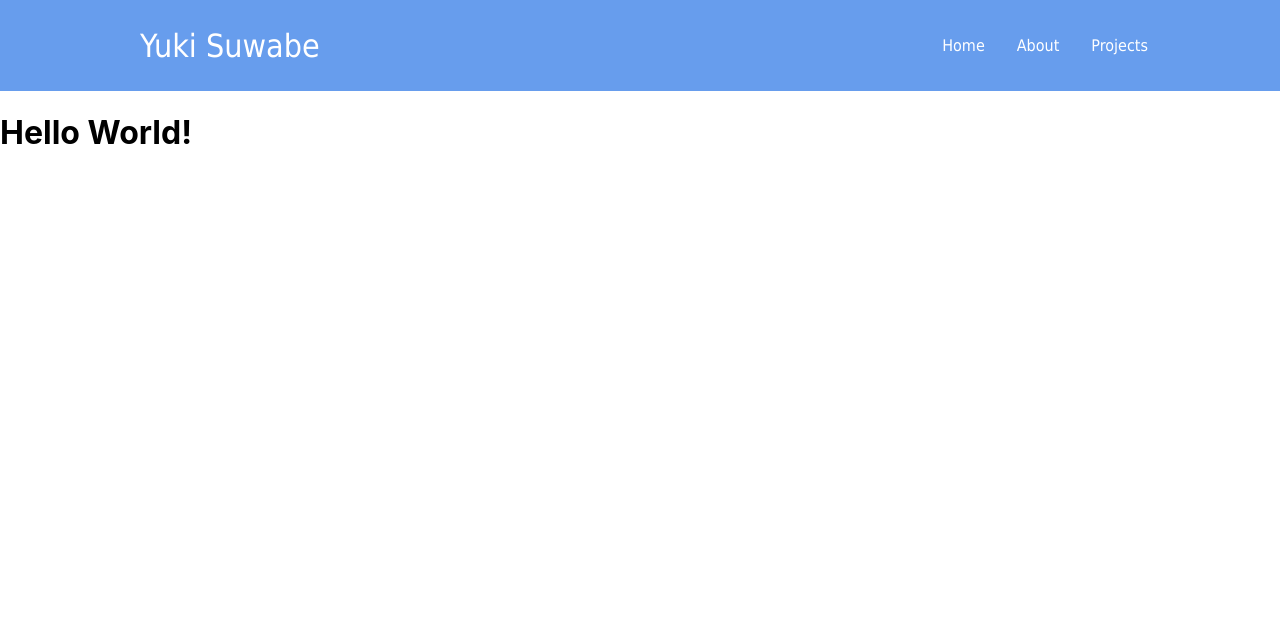
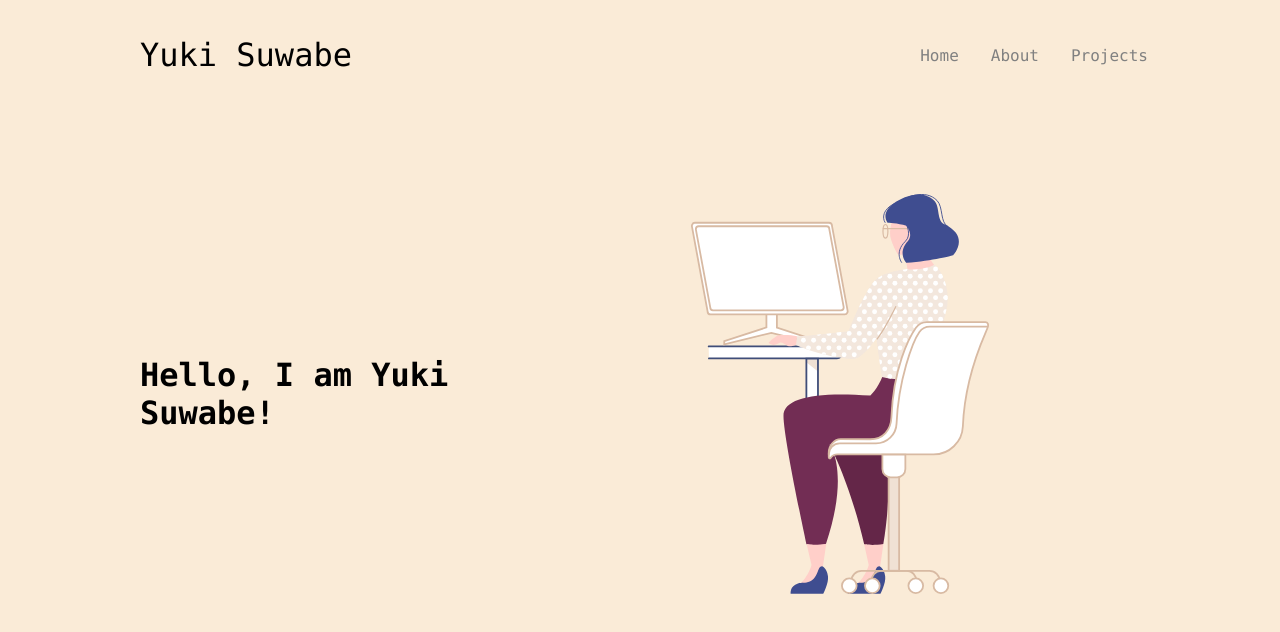
Before and after one commit to yukisuwabe/yukisuwabe.github.io, a React (Create React App) app: page / in a window 1280 px wide. Shown: the top 632 px of the page. Built offline with nearby package versions, Linux system fonts and the light colour scheme.

Commit message:
Home page

```diff
--- a/package.json
+++ b/package.json
@@ -11,7 +11,7 @@
     "react-dom": "^18.1.0",
     "react-icons": "^4.3.1",
     "react-router-dom": "^6.3.0",
-    "react-scripts": "^2.1.3",
+    "react-scripts": "^2.1.8",
     "styled": "^1.0.0",
     "styled-components": "^5.3.5",
     "web-vitals": "^2.1.4"
--- a/src/App.css
+++ b/src/App.css
@@ -1,5 +1,6 @@
 .App {
   text-align: center;
+  background-color: wheat;
 }
 
 .App-logo {
@@ -36,8 +37,3 @@
     transform: rotate(360deg);
   }
 }
-
-.body {
-  align-items: center;
-  justify-content: center;
-}
--- a/src/components/Navbar/NavbarElements.js
+++ b/src/components/Navbar/NavbarElements.js
@@ -3,8 +3,7 @@ import { NavLink as Link } from "react-router-dom";
 import styled from "styled-components";
 
 export const Nav = styled.nav`
-  background: #679ded;
-  height: 85px;
+  height: 13vh;
   display: flex;
   justify-content: space-between;
   align-items: center;
@@ -13,21 +12,21 @@ export const Nav = styled.nav`
 `;
 export const NavLogo = styled(Link)`
   cursor: pointer;
-  color: #fff;
+  color: black;
   font-size: 2rem;
   text-decoration: none;
-  font-family: Tahoma, Geneva, sans-serif;
+  font-family: Consolas, Courier, Tahoma, Geneva, sans-serif;
 `;
 
 export const NavLink = styled(Link)`
-color: #fff;
+color: grey;
 display: flex;
 align-items: center;
 text-decoration: none;
 padding: 0 1rem;
 height: 100%;
 cursor: pointer;
-font-family: Tahoma, Geneva, sans-serif;
+font-family: Consolas, Courier, Tahoma, Geneva, sans-serif;
 &:hover {
   color: black;
 }
@@ -35,7 +34,7 @@ font-family: Tahoma, Geneva, sans-serif;
 
 export const Bars = styled(FaBars)`
   display: none;
-  color: #fff;
+  color: grey;
   @media screen and (max-width: 768px) {
     display: block;
     position: absolute;
--- a/src/pages/index.js
+++ b/src/pages/index.js
@@ -1,12 +1,21 @@
 import React from 'react';
-import '../App.css'
+import '../style.css'
+import myAvatar from '../files/character.svg'
 
 const Home = () => {
     return (
-        <body>
-            <h1>Hello World!</h1>
-        </body>
+        <div class="content" >
+            <div class="container">
+                <div id="home-left">
 
+                    <h1>Hello, I am Yuki Suwabe!</h1>
+
+                </div>
+                <div id="home-right">
+                    <img id= "home-img" src= {myAvatar} alt="SVG as an image"></img>
+                </div>
+            </div>
+        </div>
     );
 };
 
--- /dev/null
+++ b/src/style.css
@@ -0,0 +1,41 @@
+body, html {
+    background-color:antiquewhite;
+    height: 87vh;
+}
+
+.content {
+    padding: 0.2rem calc((100vw - 1000px) / 2);
+    max-height: 87vh;
+}
+
+.container {
+    display: grid;
+    grid-template-columns: [first] 40% [line1] auto [end];
+    max-height: 100vh;
+}
+
+#home-left {
+    grid-column-start: first;
+    grid-column-end: span 1;
+    display: flex;
+    align-items: center;
+    justify-content: center;
+    font-family: Consolas, Courier, Tahoma, Geneva, sans-serif;
+}
+
+#home-right {
+    grid-column-start: line1;
+    grid-column-end: end;
+}
+
+#home-content {
+    float: left;
+    vertical-align: center;
+}
+
+#home-img {
+    max-height: 50vh;
+    margin: auto;
+    display: flex;
+    padding-block: 10vh;
+}
```
Also changed, not shown: src/files/character.svg (added), 1 other file (tests, documents, lock files or other folders).
